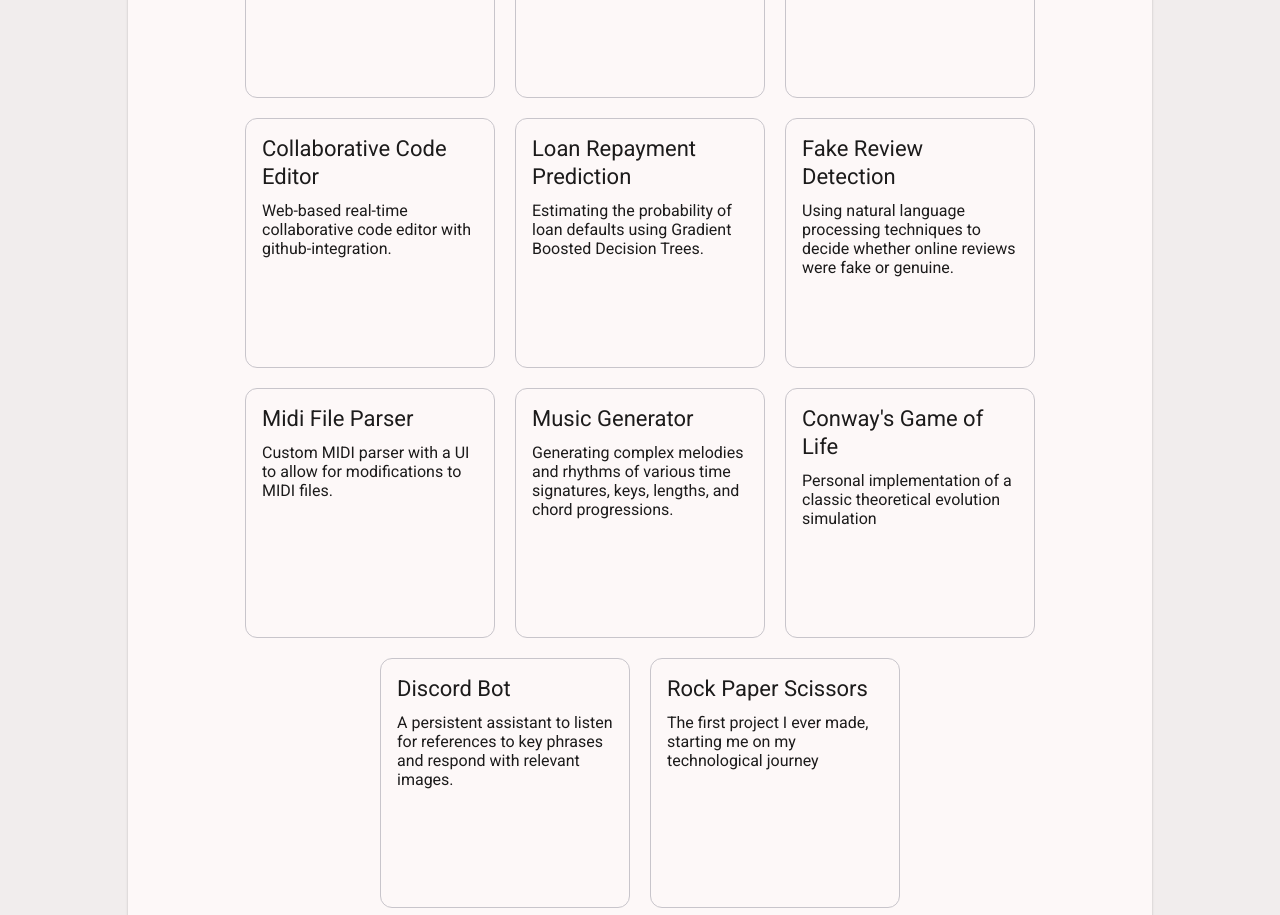
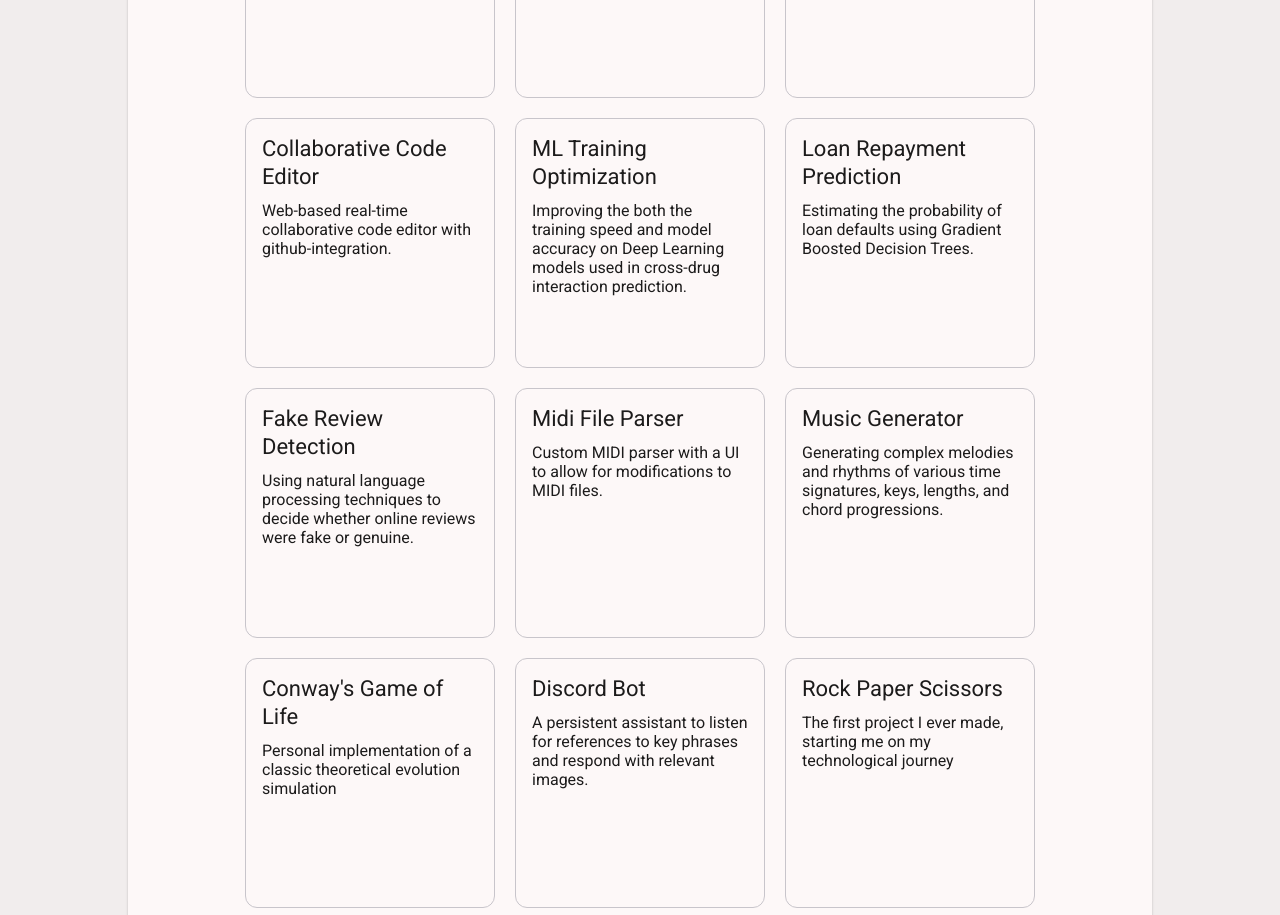
Before and after one commit to durbin3/website, an Angular app: page / in a window 1280 px wide. Shown: the part 820-1735 px from the top of the page. Built offline with nearby package versions, Linux system fonts and the light colour scheme.

Commit message:
home: add research project

```diff
--- a/src/app/pages/home-page/home-page.ts
+++ b/src/app/pages/home-page/home-page.ts
@@ -27,6 +27,10 @@ export class HomePage {
         {
             title: 'Collaborative Code Editor',
             description: 'Web-based real-time collaborative code editor with github-integration.',
+        },
+        {
+            title: 'ML Training Optimization',
+            description: 'Improving the both the training speed and model accuracy on Deep Learning models used in cross-drug interaction prediction.'
         },
         {
             title: 'Loan Repayment Prediction',
```
